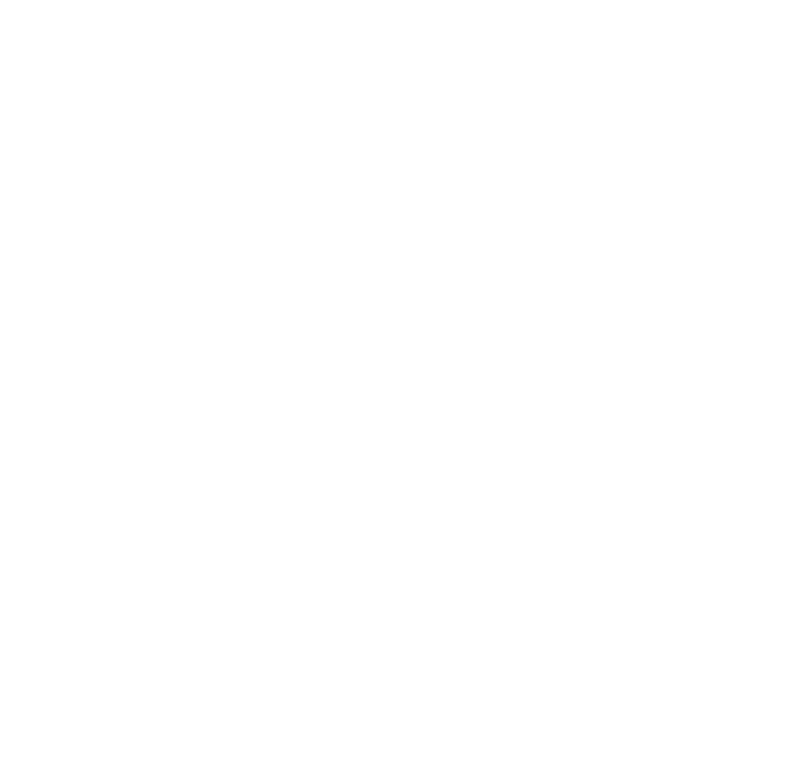
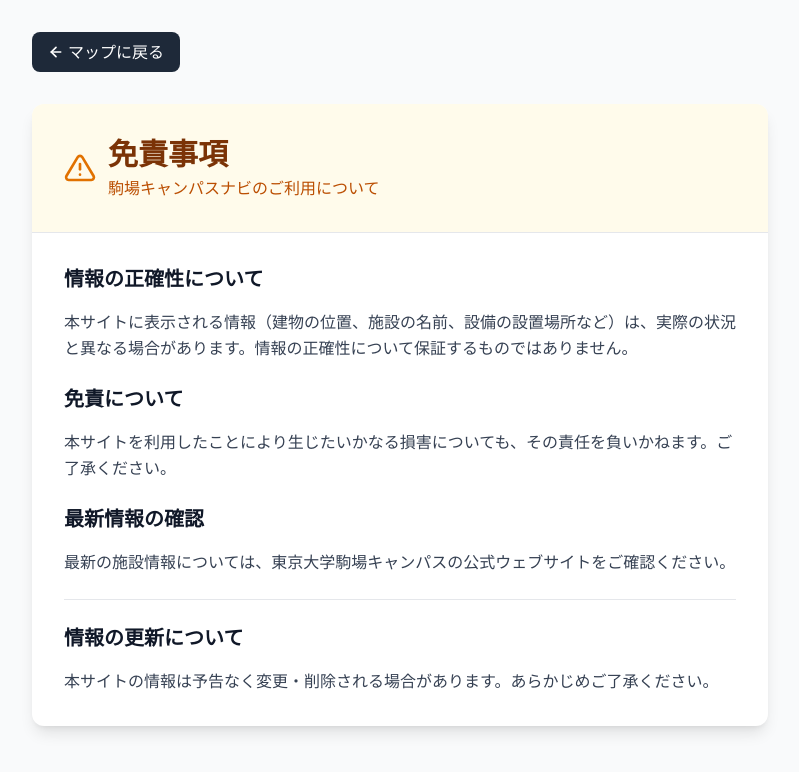
Before and after one commit to ut-code/komabanavi, a React (Vite) app: page /disclaimer in a window 1280 px wide. Before the commit this address had no page. Shown: the top 772 px of the page, without its empty margins (240-1039 px from the left). Built offline with nearby package versions, Linux system fonts and the light colour scheme.

Commit message:
move disclaimer to sidebar

```diff
--- a/src/App.tsx
+++ b/src/App.tsx
@@ -3,6 +3,7 @@
 import { MapPage } from "./pages/MapPage";
 import { BuildingPage } from "./pages/BuildingPage";
 import { UsagePage } from "./pages/UsagePage";
+import { DisclaimerPage } from "./pages/DisclaimerPage";
 
 export function App() {
   return (
@@ -11,6 +12,7 @@
         <Route path="/" element={<MapPage />} />
         <Route path="/building/:buildingId" element={<BuildingPage />} />
         <Route path="/usage" element={<UsagePage />} />
+        <Route path="/disclaimer" element={<DisclaimerPage />} />
       </Routes>
     </BrowserRouter>
   );
--- a/src/pages/BuildingPage.tsx
+++ b/src/pages/BuildingPage.tsx
@@ -145,7 +145,7 @@
     id: "comipla_north",
     name: "コミプラ北館",
     image: im.ComiplaNorthBuilding,
-    description: "Comipla North Building - General facilities",
+    description: "Communication Plaza North Building - General facilities",
   },
   library: {
     id: "library",
--- /dev/null
+++ b/src/pages/DisclaimerPage.tsx
@@ -0,0 +1,91 @@
+import { Link } from "react-router-dom";
+
+export function DisclaimerPage() {
+  return (
+    <div className="w-full min-h-screen bg-gray-50">
+      <div className="max-w-3xl mx-auto px-4 py-8">
+        <Link
+          to="/"
+          className="inline-flex items-center gap-1 mb-8 px-4 py-2 bg-gray-800 text-white rounded-lg hover:bg-gray-900 transition-colors"
+        >
+          <svg
+            className="w-4 h-4"
+            viewBox="0 0 24 24"
+            fill="none"
+            stroke="currentColor"
+            strokeWidth="2.5"
+            strokeLinecap="round"
+          >
+            <path d="M19 12H5" />
+            <path d="M12 19l-7-7 7-7" />
+          </svg>
+          マップに戻る
+        </Link>
+
+        <div className="bg-white rounded-xl shadow-lg overflow-hidden">
+          <div className="p-8 border-b border-gray-200 bg-amber-50">
+            <div className="flex items-center gap-3">
+              <svg
+                className="w-8 h-8 text-amber-600"
+                viewBox="0 0 24 24"
+                fill="none"
+                stroke="currentColor"
+                strokeWidth="2"
+                strokeLinecap="round"
+                strokeLinejoin="round"
+              >
+                <path d="M10.29 3.86L1.82 18a2 2 0 0 0 1.71 3h16.94a2 2 0 0 0 1.71-3L13.71 3.86a2 2 0 0 0-3.42 0z" />
+                <line x1="12" y1="9" x2="12" y2="13" />
+                <line x1="12" y1="17" x2="12.01" y2="17" />
+              </svg>
+              <div>
+                <h1 className="text-3xl font-bold text-amber-900">免責事項</h1>
+                <p className="text-amber-700 mt-1">
+                  駒場キャンパスナビのご利用について
+                </p>
+              </div>
+            </div>
+          </div>
+
+          <div className="p-8 space-y-6">
+            <section>
+              <h2 className="text-xl font-bold text-gray-900 mb-4">
+                情報の正確性について
+              </h2>
+              <p className="text-gray-700 leading-relaxed">
+                本サイトに表示される情報（建物の位置、施設の名前、設備の設置場所など）は、実際の状況と異なる場合があります。情報の正確性について保証するものではありません。
+              </p>
+            </section>
+
+            <section>
+              <h2 className="text-xl font-bold text-gray-900 mb-4">
+                免責について
+              </h2>
+              <p className="text-gray-700 leading-relaxed">
+                本サイトを利用したことにより生じたいかなる損害についても、その責任を負いかねます。ご了承ください。
+              </p>
+            </section>
+
+            <section>
+              <h2 className="text-xl font-bold text-gray-900 mb-4">
+                最新情報の確認
+              </h2>
+              <p className="text-gray-700 leading-relaxed">
+                最新の施設情報については、東京大学駒場キャンパスの公式ウェブサイトをご確認ください。
+              </p>
+            </section>
+
+            <section className="border-t border-gray-200 pt-6">
+              <h2 className="text-xl font-bold text-gray-900 mb-4">
+                情報の更新について
+              </h2>
+              <p className="text-gray-700 leading-relaxed">
+                本サイトの情報は予告なく変更・削除される場合があります。あらかじめご了承ください。
+              </p>
+            </section>
+          </div>
+        </div>
+      </div>
+    </div>
+  );
+}
--- a/src/pages/MapPage.tsx
+++ b/src/pages/MapPage.tsx
@@ -355,6 +355,26 @@
                 </a>
               </div>
 
+              {/* 免責事項リンクセクション */}
+              <div className="sidebar-section sidebar-section--help">
+                <a href="/disclaimer" className="sidebar-help-link">
+                  <svg
+                    className="w-5 h-5 text-gray-500"
+                    viewBox="0 0 24 24"
+                    fill="none"
+                    stroke="currentColor"
+                    strokeWidth="2"
+                    strokeLinecap="round"
+                    strokeLinejoin="round"
+                  >
+                    <path d="M10.29 3.86L1.82 18a2 2 0 0 0 1.71 3h16.94a2 2 0 0 0 1.71-3L13.71 3.86a2 2 0 0 0-3.42 0z" />
+                    <line x1="12" y1="9" x2="12" y2="13" />
+                    <line x1="12" y1="17" x2="12.01" y2="17" />
+                  </svg>
+                  <span>免責事項</span>
+                </a>
+              </div>
+
               {/* フィードバックリンクセクション */}
               <div className="sidebar-section sidebar-section--help">
                 <a
--- a/src/pages/UsagePage.tsx
+++ b/src/pages/UsagePage.tsx
@@ -184,34 +184,6 @@
             </section>
           </div>
         </div>
-
-        {/* 免責事項 */}
-        <div className="mt-8 p-6 bg-amber-50 border border-amber-200 rounded-xl">
-          <div className="flex gap-3">
-            <svg
-              className="w-5 h-5 text-amber-600 flex-shrink-0 mt-0.5"
-              viewBox="0 0 24 24"
-              fill="none"
-              stroke="currentColor"
-              strokeWidth="2"
-              strokeLinecap="round"
-              strokeLinejoin="round"
-            >
-              <path d="M10.29 3.86L1.82 18a2 2 0 0 0 1.71 3h16.94a2 2 0 0 0 1.71-3L13.71 3.86a2 2 0 0 0-3.42 0z" />
-              <line x1="12" y1="9" x2="12" y2="13" />
-              <line x1="12" y1="17" x2="12.01" y2="17" />
-            </svg>
-            <div>
-              <h3 className="font-bold text-amber-800 mb-2">免責事項</h3>
-              <p className="text-sm text-amber-700 leading-relaxed">
-                本サイトに表示される情報（建物の位置、施設の名前、設備の設置場所など）は、実際の状況と異なる場合があります。情報の正確性について保証するものではなく、本サイトを利用したことにより生じたいかなる損害についても、その責任を負いかねます。
-              </p>
-              <p className="text-sm text-amber-700 leading-relaxed mt-2">
-                最新の施設情報については、東京大学駒場キャンパスの公式ウェブサイトをご確認ください。
-              </p>
-            </div>
-          </div>
-        </div>
       </div>
     </div>
   );
```
